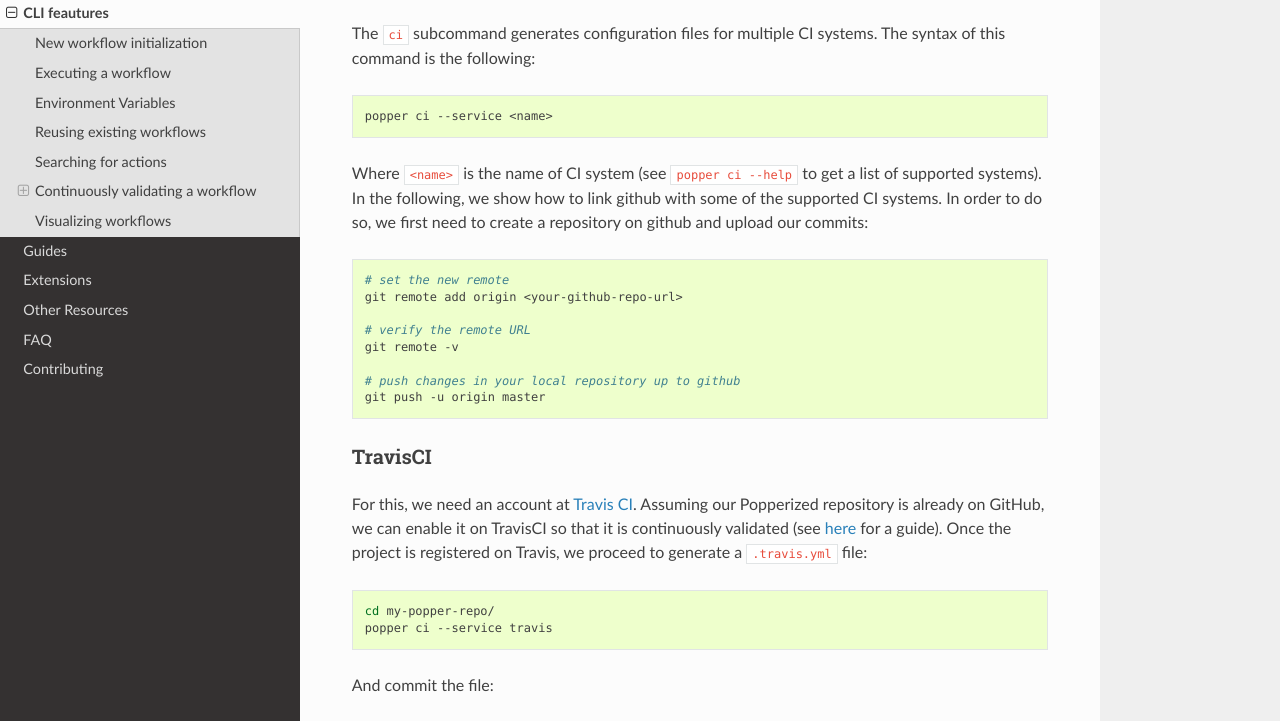
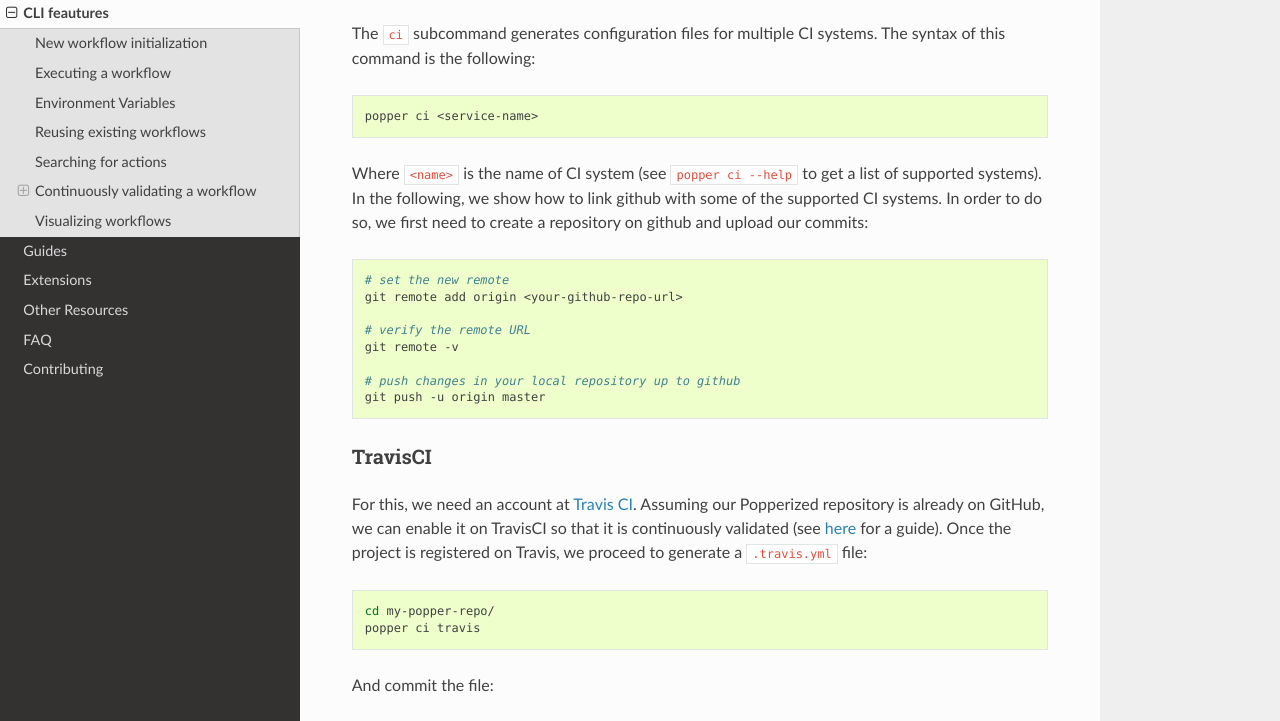
Before and after one commit to getpopper/popper, a Sphinx documentation site: the page built from docs/sections/cli_features.md, in a window 1280 px wide and 1400 px high, scrolled down 2508 px. Shown: the part 151-872 px from the top of the window. Built offline with Sphinx 7.4.7 and the Read the Docs theme 2.0.0, drawn with Linux system fonts in a browser that asks for light colours; some of the changed text lies outside the part shown.

Commit message:
Fix documentation on 'popper ci' command
[skip ci]

````diff
--- a/docs/sections/cli_features.md
+++ b/docs/sections/cli_features.md
@@ -142,7 +142,7 @@ The `ci` subcommand generates configuration files for multiple CI
 systems. The syntax of this command is the following:
 
 ```bash
-popper ci --service <name>
+popper ci <service-name>
 ```
 
 Where `<name>` is the name of CI system (see `popper ci --help` to get
@@ -172,7 +172,7 @@ Once the project is registered on Travis, we proceed to generate a
 
 ```bash
 cd my-popper-repo/
-popper ci --service travis
+popper ci travis
 ```
 
 And commit the file:
@@ -209,7 +209,7 @@ what we do for TravisCI (see above):
 
     ```bash
     cd my-popper-repo/
-    popper ci --service circle
+    popper ci circle
     git add .circleci
     git commit -m 'Adds CircleCI config files'
     git push
@@ -223,7 +223,7 @@ above), i.e. generate config files and add them to the repo:
 
 ```bash
 cd my-popper-repo/
-popper ci --service gitlab
+popper ci gitlab
 git add .gitlab-ci.yml
 git commit -m 'Adds GitLab-CI config file'
 git push
@@ -239,7 +239,7 @@ done in a similar way:
 
 ```bash
 cd my-popper-repo/
-popper ci --service jenkins
+popper ci jenkins
 git add Jenkinsfile
 git commit -m 'Adds Jenkinsfile'
 git push
````
Also changed, not shown: docs/sections/getting_started.md (+1 -1 lines).
